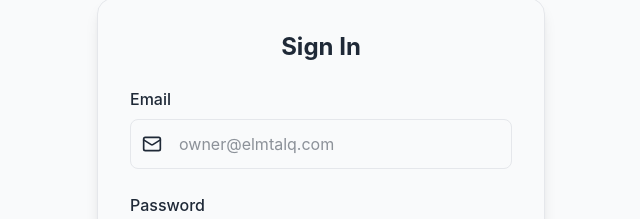
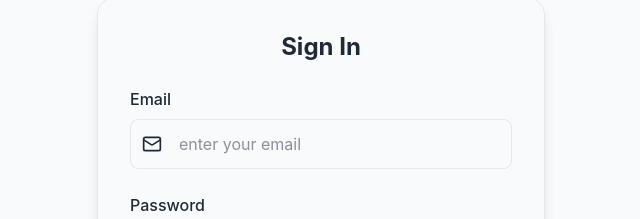
Before and after one commit to minasabir/Elmotalq, a React (Vite) app: page /admin/login in a window 1280 px wide. Shown: the part 213-432 px from the top of the page, without its empty margins (319-959 px from the left). Built offline with nearby package versions, Linux system fonts and the light colour scheme.

Commit message:
Change email placeholder to 'enter your email'

```diff
--- a/src/app/components/admin/AdminLogin.tsx
+++ b/src/app/components/admin/AdminLogin.tsx
@@ -77,7 +77,7 @@ export default function AdminLogin() {
                   value={formData.email}
                   onChange={(e) => setFormData((prev) => ({ ...prev, email: e.target.value }))}
                   className={`w-full ${isRTL ? 'pr-12 pl-4' : 'pl-12 pr-4'} py-3 bg-input-background border border-input rounded-lg focus:outline-none focus:ring-2 focus:ring-ring ${isRTL ? 'text-right' : 'text-left'}`}
-                  placeholder="owner@elmtalq.com"
+                  placeholder="enter your email"
                 />
               </div>
             </div>
```
